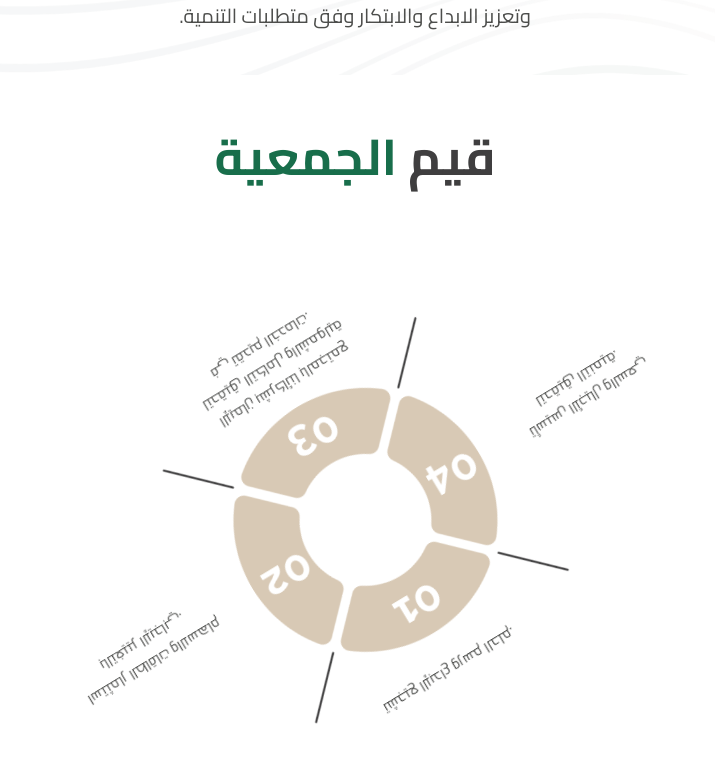
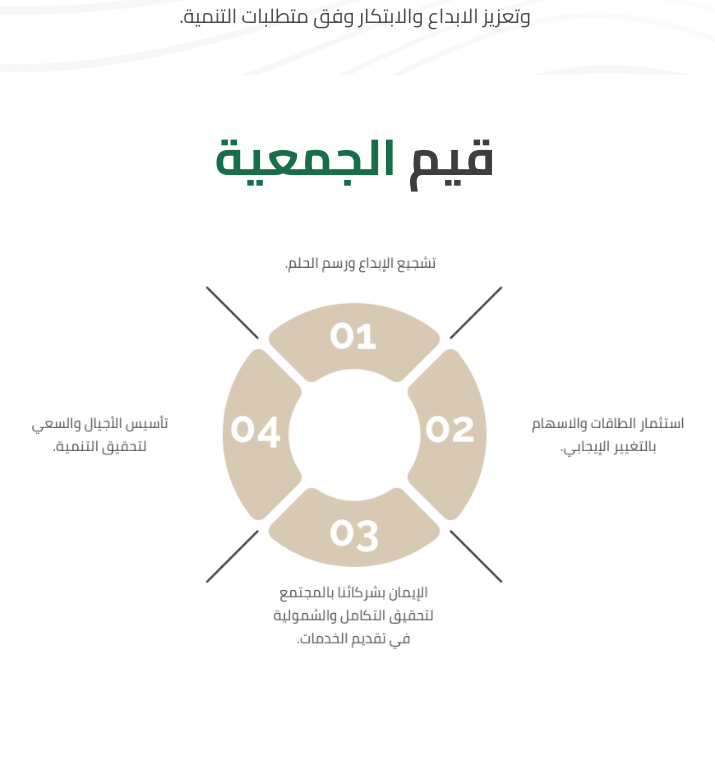
Before and after one commit to moshaabn/pioneering-vision, a Next.js app: page /about in a window 1280 px wide. Shown: the part 685-1451 px from the top of the page, without its empty margins (285-1000 px from the left). Built offline with nearby package versions, Linux system fonts and the light colour scheme.

Commit message:
Remove values animation

```diff
--- a/styles/pages/about.scss
+++ b/styles/pages/about.scss
@@ -46,12 +46,6 @@
   @media screen and (max-width: 800px) {
     width: 120%;
   }
-}
-
-.values {
-  margin-top: 5rem;
-  animation: rotate 15s infinite linear;
-  z-index: -1;
 }
 
 // Fourth Section
```
